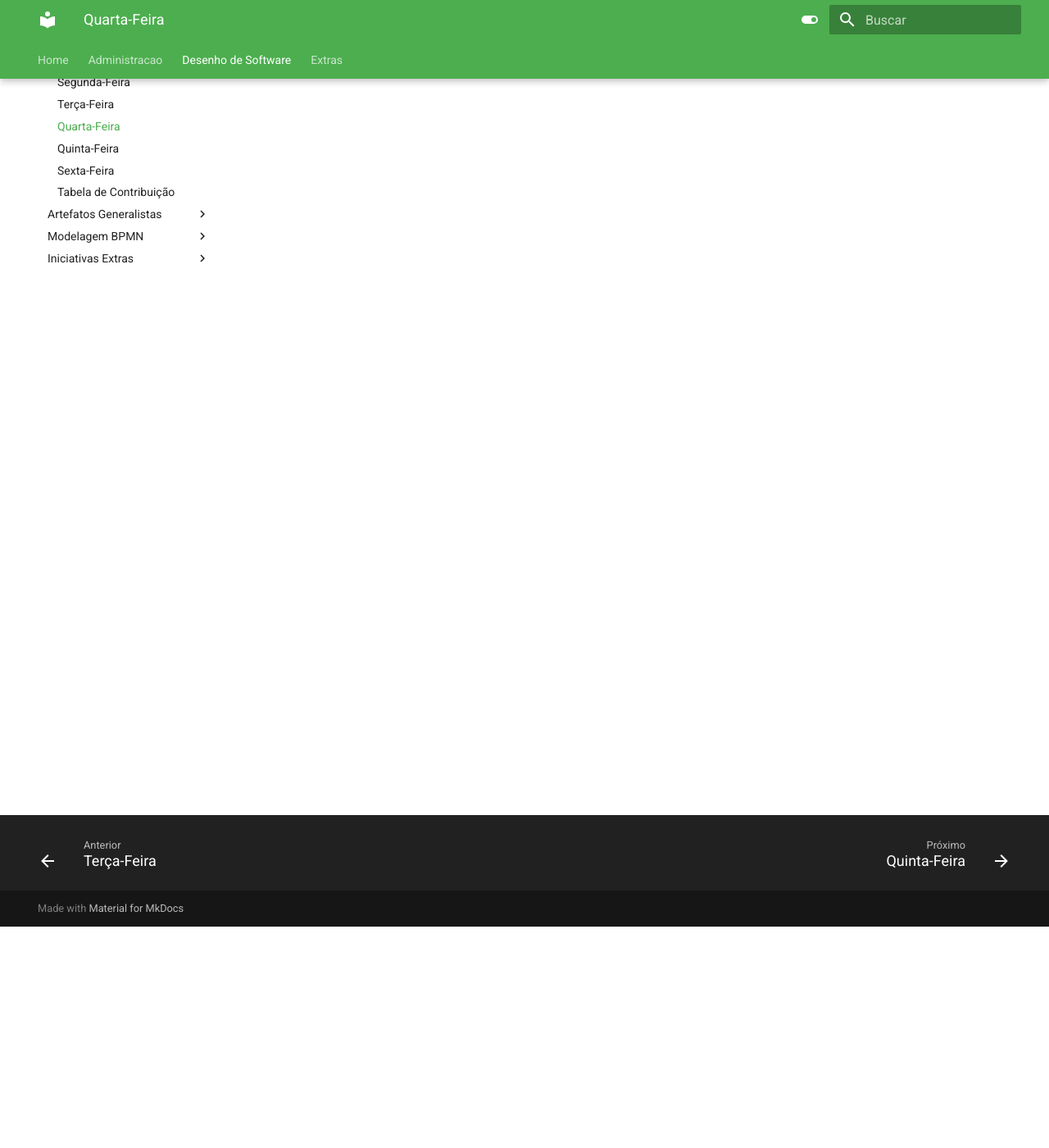
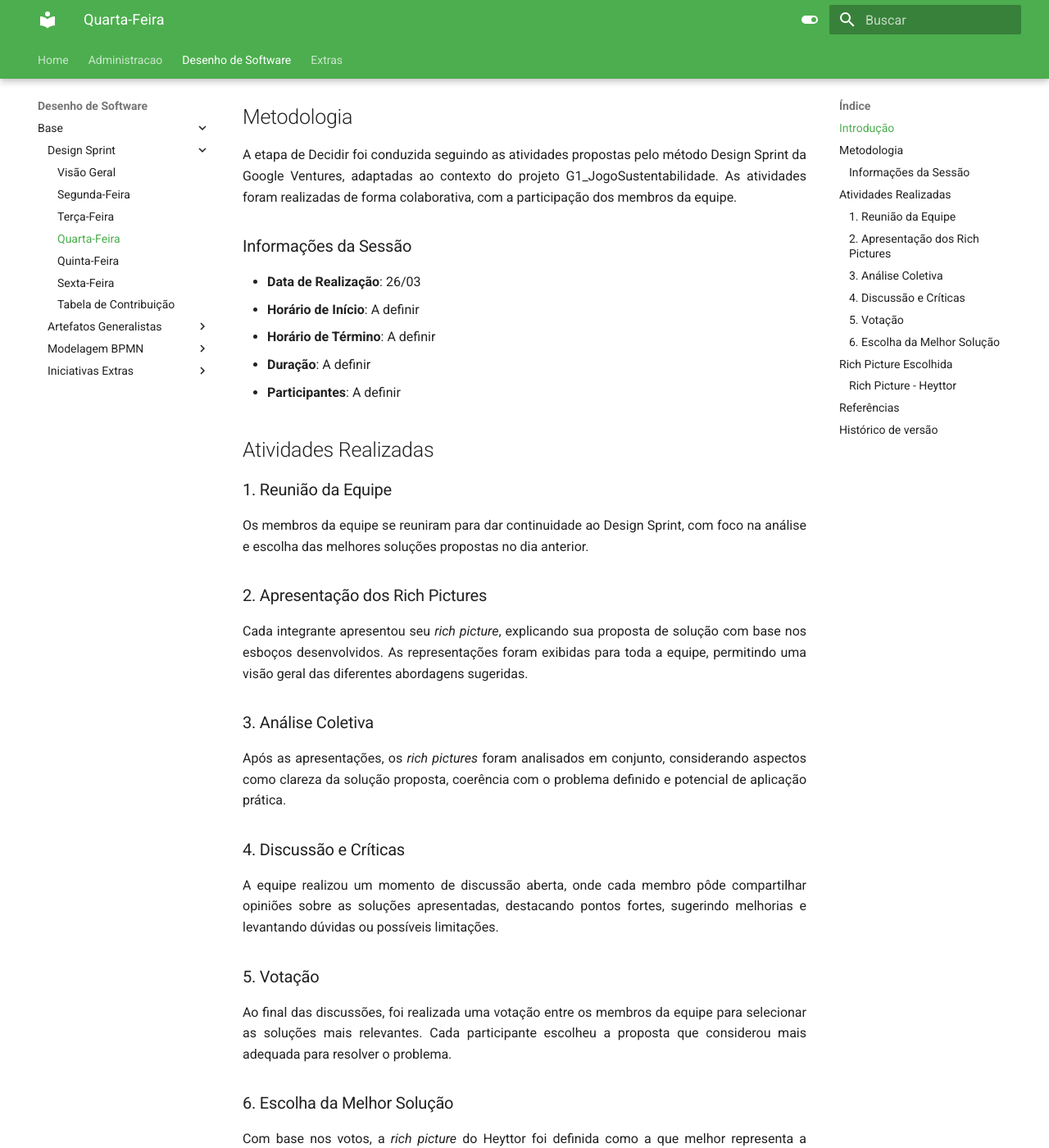
Before and after one commit to UnBArqDsw2026-1-Turma01/2026.1-T01_G1_FCTE_EcoGame_JogoSustentabilidade, an MkDocs documentation site: the page built from docs/desenho-de-software/base/design-sprint/quarta-feira.md, in a window 1280 px wide and 1400 px high, scrolled down 270 px. Shown: the whole window at 82% size. Built offline with MkDocs 1.6.1 and Material for MkDocs 9.7.7, drawn with Linux system fonts in a browser that asks for light colours; some of the changed text lies outside the part shown.

Commit message:
feat: adiciona documentação do dia 3 decisão do Design Sprint

```diff
--- a/docs/desenho-de-software/base/design-sprint/quarta-feira.md
+++ b/docs/desenho-de-software/base/design-sprint/quarta-feira.md
@@ -1,3 +1,83 @@
 # Decidir
 
-Página em construção.
+## Introdução
+
+<p align="justify">
+Com base nos vários esboços produzidos, o terceiro dia da Sprint é dedicado à tomada de decisão. Selecionamos a ideia que apresenta maior potencial para solucionar o problema definido.
+</p>
+<!-- <p>
+By Wednesday morning, you and your team will have a stack of solutions. That’s great, but it’s also a problem. You can’t prototype and test them all—you need one solid plan. In the morning, you’ll critique each solution, and decide which ones have the best chance of achieving your long-term goal. Then, in the afternoon, you’ll take the winning scenes from your sketches and weave them into a storyboard: a step-by-step plan for your prototype.
+Decision - Têm-se a seleção/escolha da melhor ideia - melhor RichPicture - e o desenho
+de uma storyboarding, a qual guiará o desenvolvimento do protótipo.
+</p> -->
+
+## Metodologia
+
+<p align="justify">
+A etapa de Decidir foi conduzida seguindo as atividades propostas pelo método Design Sprint da Google Ventures, adaptadas ao contexto do projeto G1_JogoSustentabilidade. As atividades foram realizadas de forma colaborativa, com a participação dos membros da equipe.
+</p>
+
+### Informações da Sessão
+
+- **Data de Realização**: 26/03
+- **Horário de Início**: A definir
+- **Horário de Término**: A definir
+- **Duração**: A definir
+- **Participantes**: A definir
+
+## Atividades Realizadas
+
+### 1. Reunião da Equipe
+
+<p align="justify">
+Os membros da equipe se reuniram para dar continuidade ao Design Sprint, com foco na análise e escolha das melhores soluções propostas no dia anterior.
+</p>
+
+### 2. Apresentação dos Rich Pictures
+
+<p align="justify">
+Cada integrante apresentou seu <i>rich picture</i>, explicando sua proposta de solução com base nos esboços desenvolvidos. As representações foram exibidas para toda a equipe, permitindo uma visão geral das diferentes abordagens sugeridas.
+</p>
+
+### 3. Análise Coletiva
+
+<p align="justify">
+Após as apresentações, os <i>rich pictures</i> foram analisados em conjunto, considerando aspectos como clareza da solução proposta, coerência com o problema definido e potencial de aplicação prática.
+</p>
+
+### 4. Discussão e Críticas
+
+<p align="justify">
+A equipe realizou um momento de discussão aberta, onde cada membro pôde compartilhar opiniões sobre as soluções apresentadas, destacando pontos fortes, sugerindo melhorias e levantando dúvidas ou possíveis limitações.
+</p>
+
+### 5. Votação
+
+<p align="justify">
+Ao final das discussões, foi realizada uma votação entre os membros da equipe para selecionar as soluções mais relevantes. Cada participante escolheu a proposta que considerou mais adequada para resolver o problema.
+</p>
+
+### 6. Escolha da Melhor Solução
+
+<p align="justify">
+Com base nos votos, a <i>rich picture</i> do Heyttor foi definida como a que melhor representa a solução a ser seguida. Essa decisão servirá como base para as próximas etapas do Design Sprint.
+</p>
+
+## Rich Picture Escolhida
+
+### Rich Picture - Heyttor
+
+![Rich Picture - Heyttor](../../../assets/images/rich-picture-heyttor.jpg)
+
+## Referências
+
+> KNAPP, Jake; ZERATSKY, John; KOWITZ, Braden. **Sprint: How to Solve Big Problems and Test New Ideas in Just Five Days**. Simon & Schuster, 2016.
+
+> Google Ventures. **The Design Sprint**. Disponível em: [https://www.gv.com/sprint/](https://www.gv.com/sprint/). Acesso em: 29 mar. 2026.
+
+## Histórico de versão
+
+| Versão |    Data    |           Descrição            |                         Autor                          | Revisor |
+| :----: | :--------: | :----------------------------: | :----------------------------------------------------: | :-----: |
+|  1.0   | 29/03/2026 |       Criação da página        |       [Gabriel Mendes](https://github.com/gbevi)       |         |
+|  2.0   | 30/03/2026 | Documentação do dia de decisão | [Guilherme Zanella](https://github.com/guilhermezan42) |         |
```
